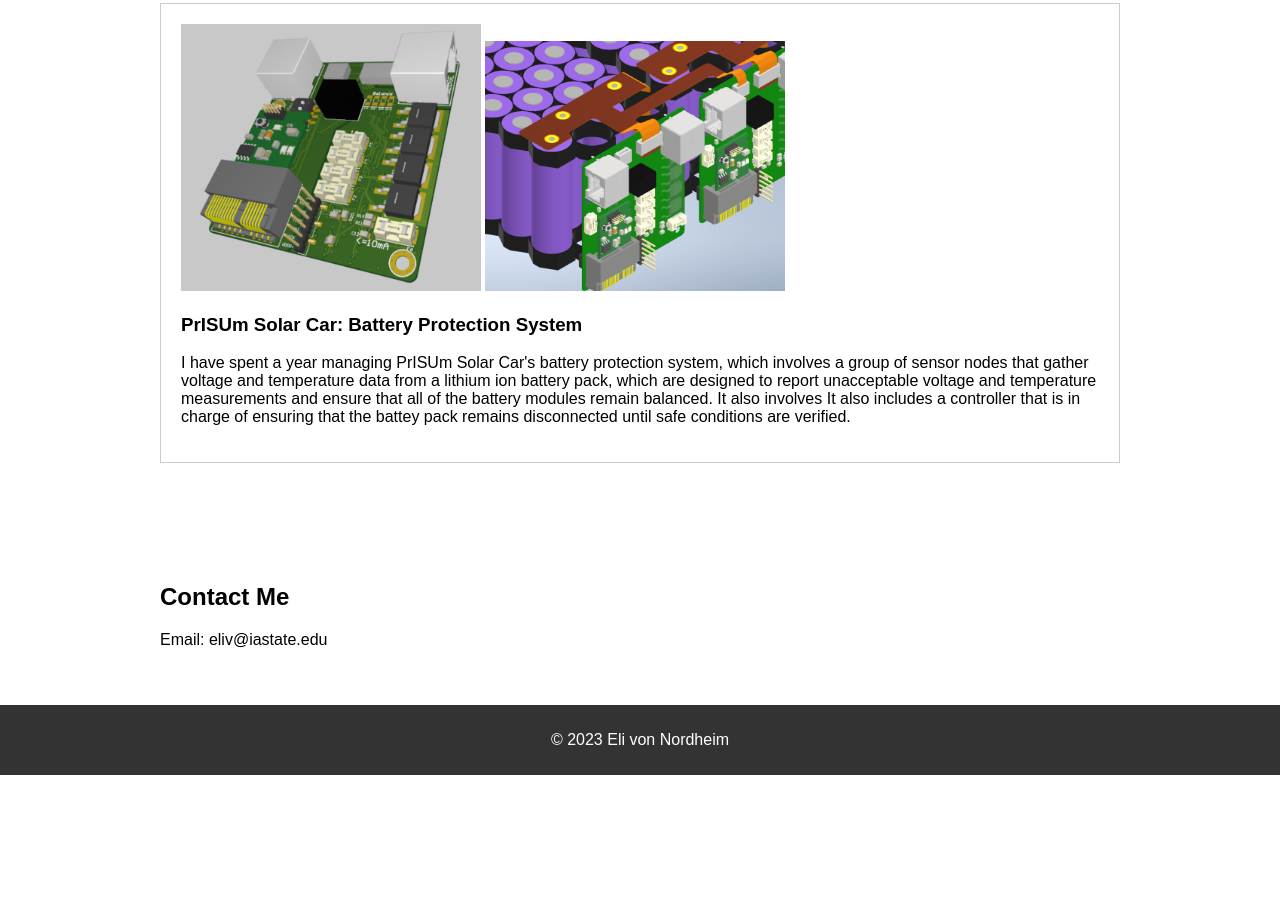
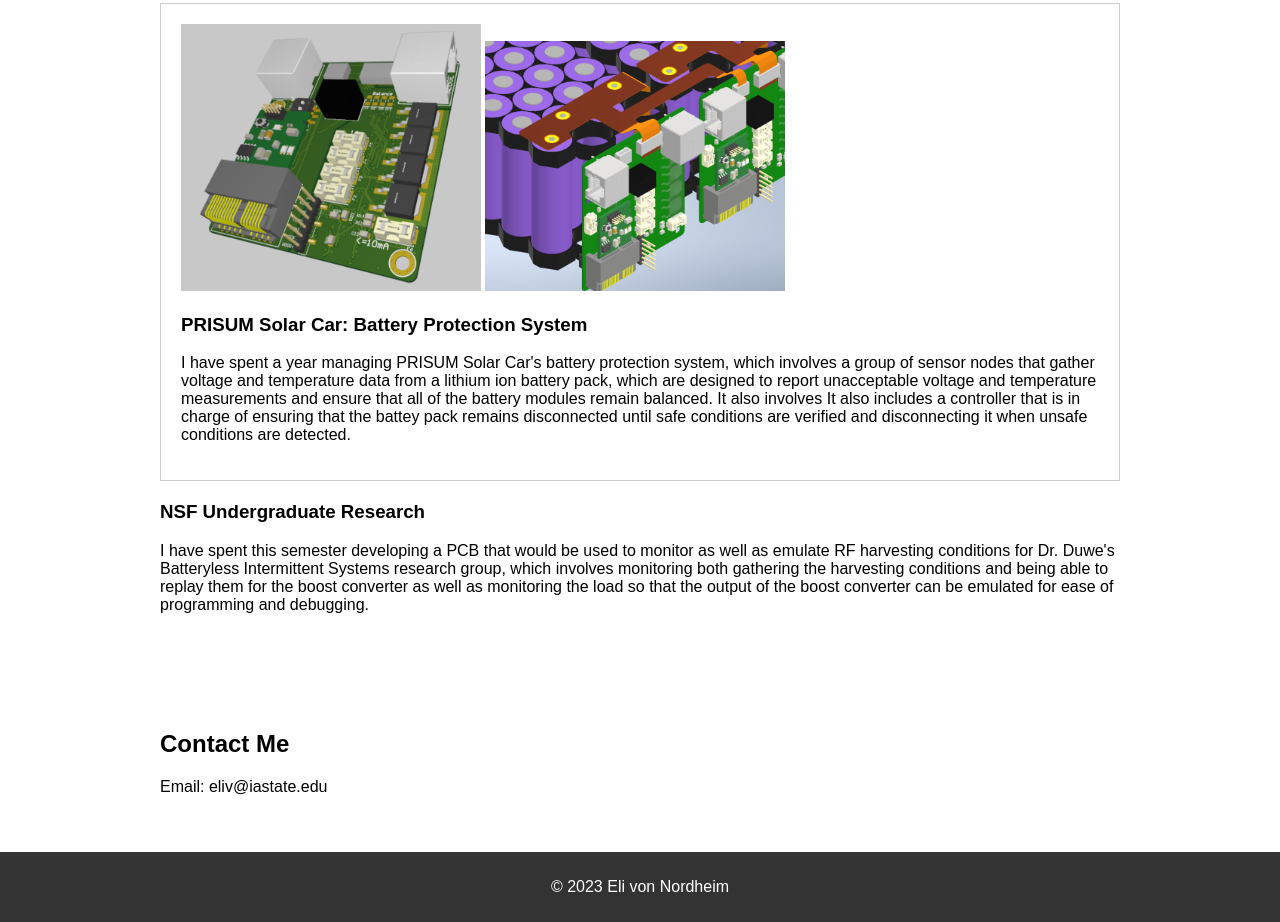
Before and after one commit to etvonn/portfolio, a plain HTML site: page index.html in a window 1280 px wide. Shown: the part 769-1691 px from the top of the page. Before the commit the page ends 1544 px from the top, so only its background shows below. Drawn offline with Linux system fonts and the light colour scheme.

Commit message:
Update index.html

```diff
--- a/index.html
+++ b/index.html
@@ -3,7 +3,7 @@
 <head>
 <meta charset="UTF-8">
 <meta name="viewport" content="width=device-width, initial-scale=1.0">
-<title>Document</title>
+<title>Portfolio</title>
 <link rel="stylesheet" href="./style.css">
 <style>
     .container {
@@ -57,15 +57,20 @@
         <img src= "./project1.png" alt="Project 1" width="300" height="auto">
         <img src= "./p16packcad.png" alt="Battry Pack" width="300" height="auto">
 
-        <h3>PrISUm Solar Car: Battery Protection System</h3>
-        <p>I have spent a year managing PrISUm Solar Car's battery protection system,
+        <h3>PRISUM Solar Car: Battery Protection System</h3>
+        <p>I have spent a year managing PRISUM Solar Car's battery protection system,
         which involves a group of sensor nodes that gather voltage and temperature data from
         a lithium ion battery pack, which are designed to report unacceptable voltage and temperature
         measurements and ensure that all of the battery modules remain balanced. It also involves
         It also includes a controller that is in charge of ensuring that the battey pack remains
-        disconnected until safe conditions are verified.
+        disconnected until safe conditions are verified and disconnecting it when unsafe conditions are detected.
         </p>
         </div>
+        <h3>NSF Undergraduate Research</h3>
+        <p>I have spent this semester developing a PCB that would be used to monitor as well as emulate RF harvesting conditions for Dr. Duwe's Batteryless Intermittent Systems research group, which involves
+            monitoring both gathering the harvesting conditions and being able to replay them for the boost converter as well as monitoring the load so that the output of the boost converter can be emulated for ease
+            of programming and debugging.
+        </p>
         <Add more project divs here></Add>
         </div>
 </section>
```
